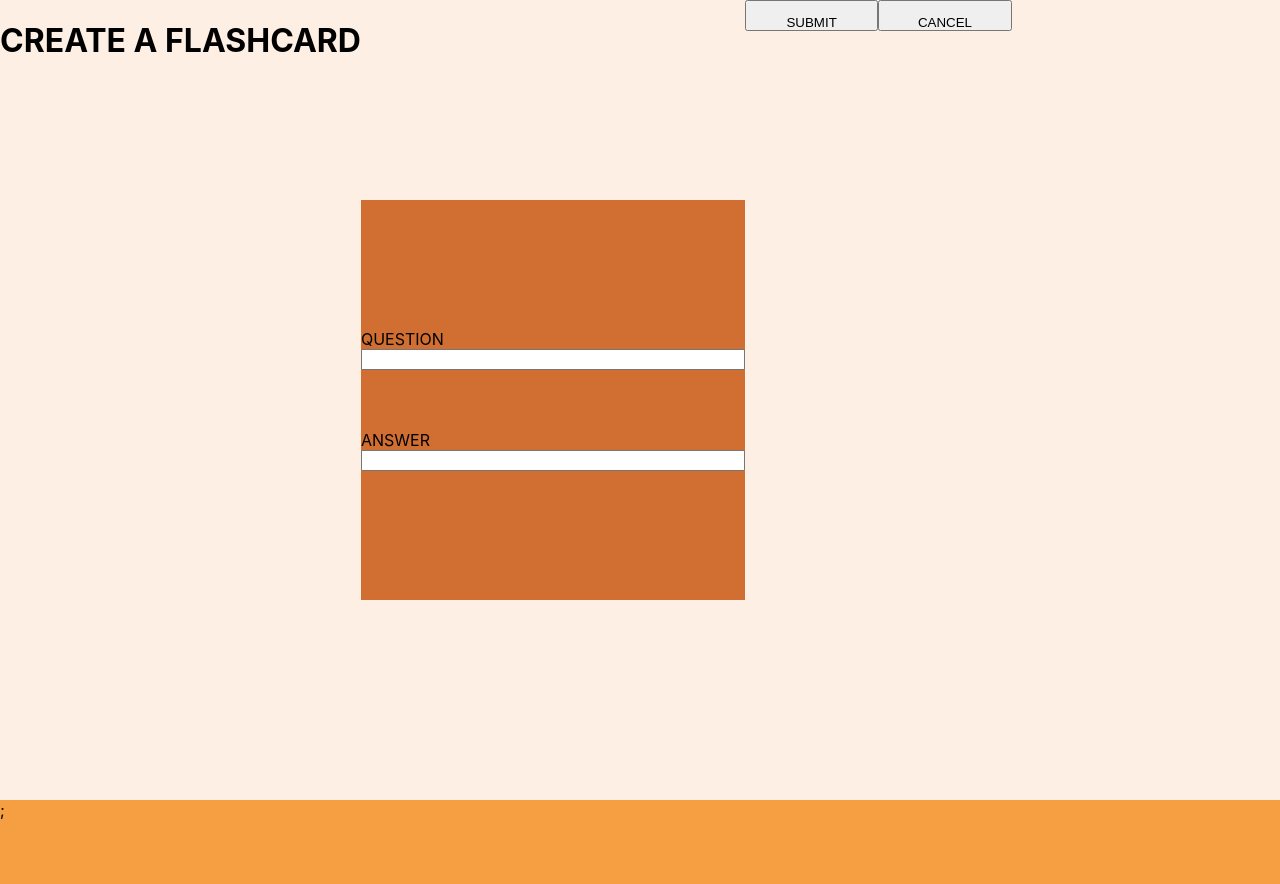
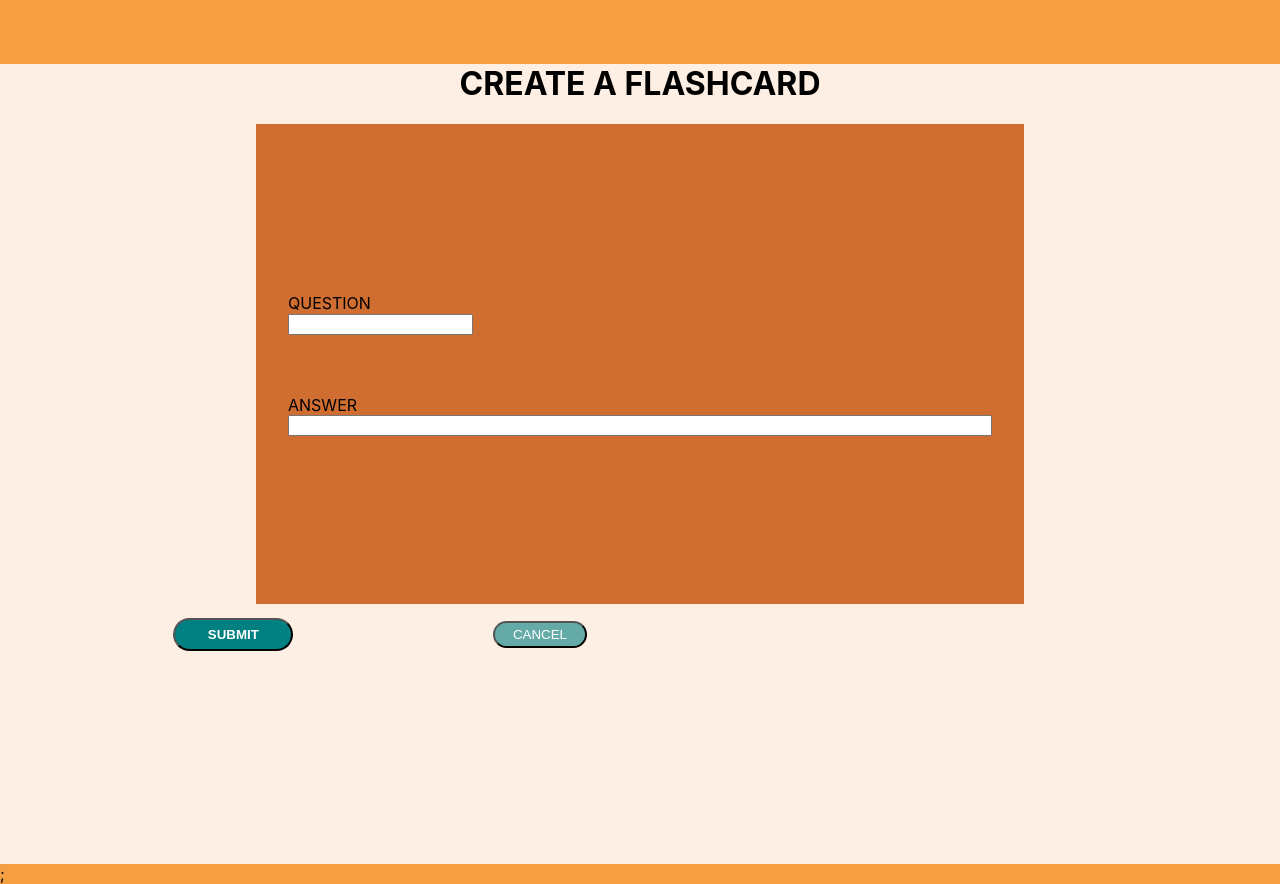
Before and after one commit to SchoolOfCode/bc14_w7_project-frontend-breaky-coders, a React (Create React App) app in the folder my-app/: page / in a window 1280 px wide. Both pictures are taken after a click on the button "Add A Flashcard". Before the commit the page ends 820 px from the top, so only its background shows below. Built offline with nearby package versions, Linux system fonts and the light colour scheme.

Commit message:
createFlashcards css

```diff
--- a/my-app/src/components/AddAFlashcard/AddAFlashcard.css
+++ b/my-app/src/components/AddAFlashcard/AddAFlashcard.css
@@ -1,33 +1,58 @@
 .addAFlashCard{
-    display: flex;
+    /* removed flex so everything centered again  */
     background-color: #fdefe3;
     height: 100vh;
+    width: auto;
 }
 
 h1{
     display: block;
     text-align: center;
+    margin-top: 2em;
+    text-align: center;
+    margin-left: auto;
+    margin-right: auto;
 
 }
 
 .flashcard-div{
     display: flex;
-    background-color: #d16e32;
-    width: 30vw;
-    height: 50vh;
+    background-color: #d06e32;
+    width: 60vw;
+    height: 60vh;
     justify-content: center;
     flex-direction: column;
     align-self: center;
+    margin: auto;
+    padding: 2em;
+}
+
+.firstWhiteBox{
+
+
+
 }
 
 .submit{
-    width: 10em;
-    padding: 1em;
-    height: 2em;
+    width: 9em;
+    height: 2.5em;
+    margin-top: 1em;
+    margin-right: 15em;
+    margin-left: 13em;
+    align-items: baseline;
+    background-color: teal;
+    border-radius: 20px;
+    color: #fff;
+    font-weight: bold;
+
+    /* removed padding to allow text to be centered */
 }
 
 .cancel{
-    width: 10em;
-    padding: 1em;
+    width: 7em;
     height: 2em;
+    margin-top: 1em;
+    background-color: rgba(0, 128, 128, 0.605);
+    border-radius: 20px;
+    color: #fff;
 }
--- a/my-app/src/components/AddAFlashcard/index.js
+++ b/my-app/src/components/AddAFlashcard/index.js
@@ -42,7 +42,10 @@ function AddAFlashcard() {
   <h1>CREATE A FLASHCARD</h1>
   <div className = 'flashcard-div'>
     <label htmlFor="question">QUESTION</label>
+    {/* HELP */}
+      <div className="firstWhiteBox">
     <input type="text" name="question" onChange={handleChangeQuestion} />
+      </div>
     <br></br>
     <br></br>
     <br></br>
@@ -54,5 +57,4 @@ function AddAFlashcard() {
   </main>
   )
 }
-
 export default AddAFlashcard;
--- a/my-app/src/components/MyFlashcards/MyFlashcards.css
+++ b/my-app/src/components/MyFlashcards/MyFlashcards.css
@@ -18,7 +18,7 @@ body{
     height: 2.5em;
     display: flex;
     justify-content: flex-start;
-    margin-right: 2em;
+    margin-right: 3em;
     background-color: teal !important;
     border-radius: 20px;
     border: none;
--- a/my-app/src/components/MyFlashcards/index.js
+++ b/my-app/src/components/MyFlashcards/index.js
@@ -13,7 +13,7 @@ function MyFlashcards({flashcardsList, setPage}) {
             </div>
             <div className="overlay__header-button">
 
-                <button onClick={() => {setPage("homepage")}}>Go Back</button>
+                <button onClick={() => {setPage("homepage")}}>  Go Back</button>
 
             </div>
         </div>
```
